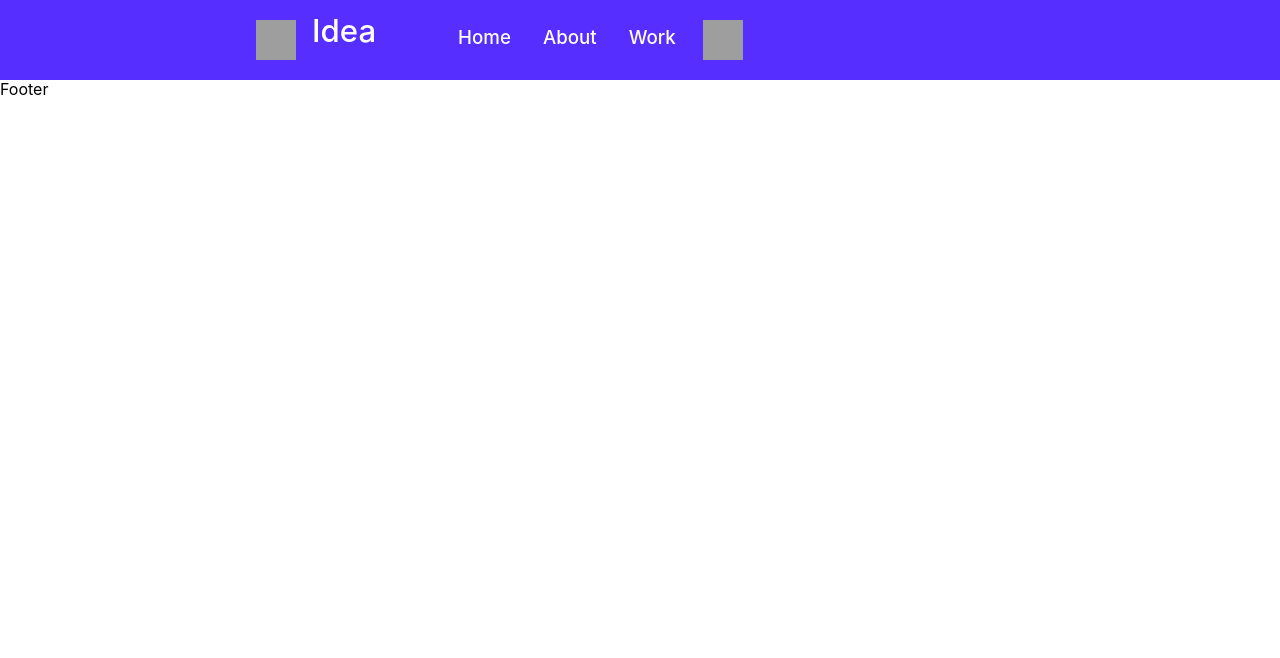
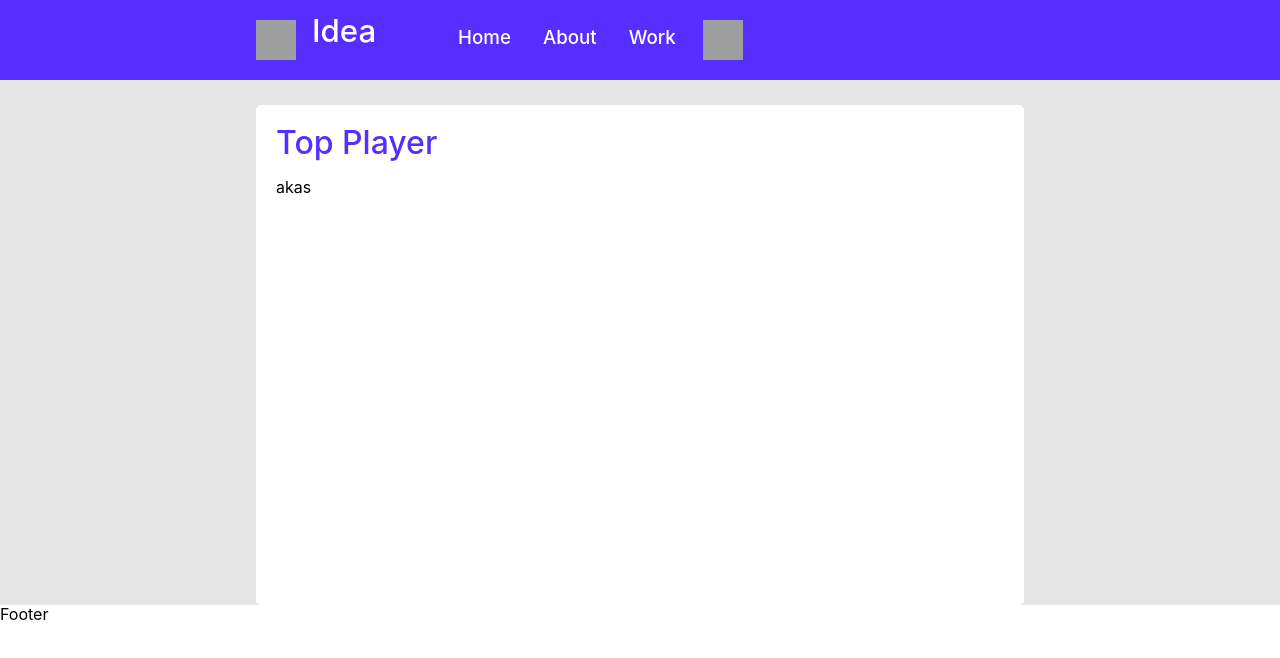
Before and after one commit to akashsdk/project-job, a React (Create React App) app: page / in a window 1280 px wide. Shown: the top 658 px of the page. Built offline with nearby package versions, Linux system fonts and the light colour scheme; grey boxes are pictures that could not be loaded.

Commit message:
Update Home.js

```diff
--- a/src/Screen/Home.js
+++ b/src/Screen/Home.js
@@ -4,7 +4,18 @@ import "../Styles/Home.css";
 export default function Home() {
   return (
     <div className="homeBody">
-
+      <div style={{ height: "25px" }}></div>
+      <div className="homeBox">
+        <div style={{ height: "20px"}}></div>
+        <div style={{ marginLeft:'20px'}}>
+        <h1 style={{color:'#562EFF'}}>Top Player</h1>
+            <div>
+                <div>
+akas
+                </div>
+            </div>
+        </div>
+      </div>
     </div>
   );
 }
```
